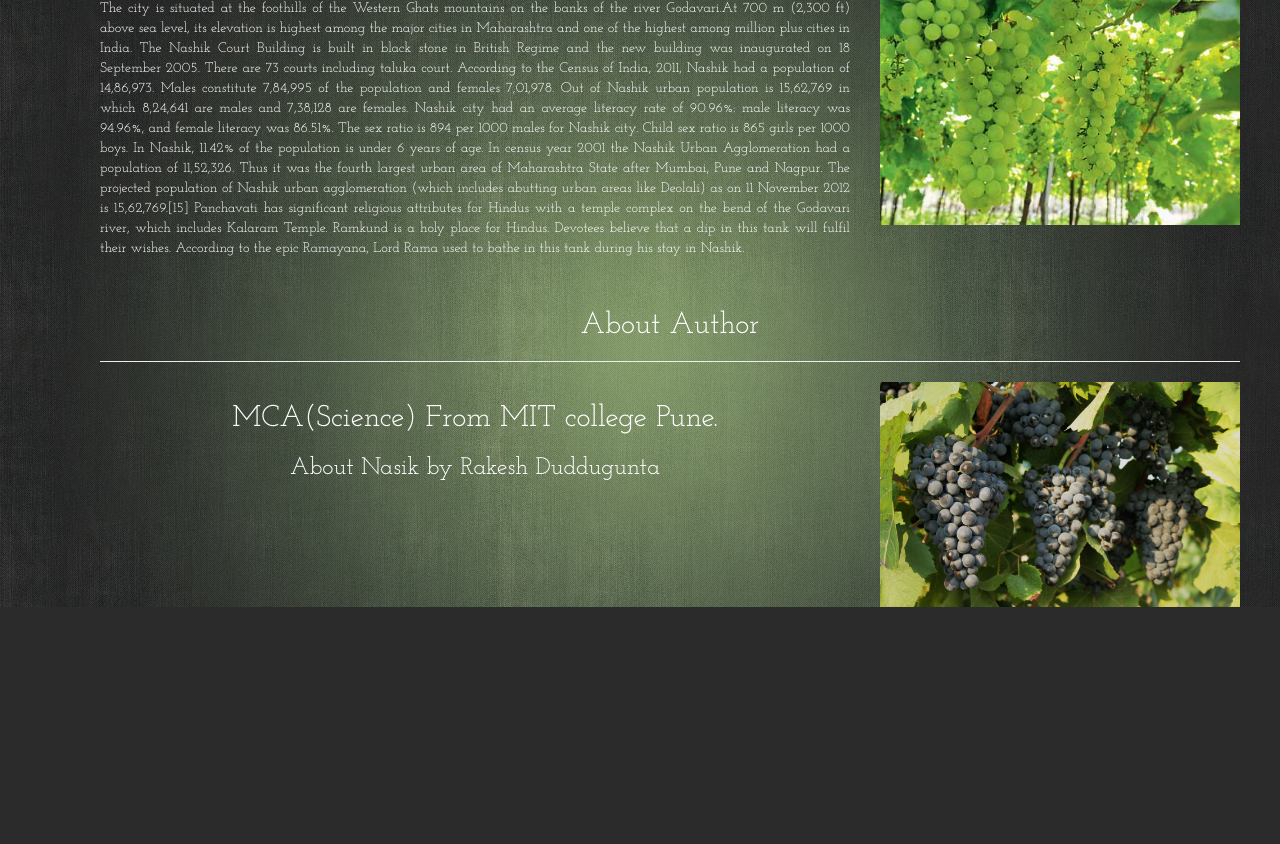
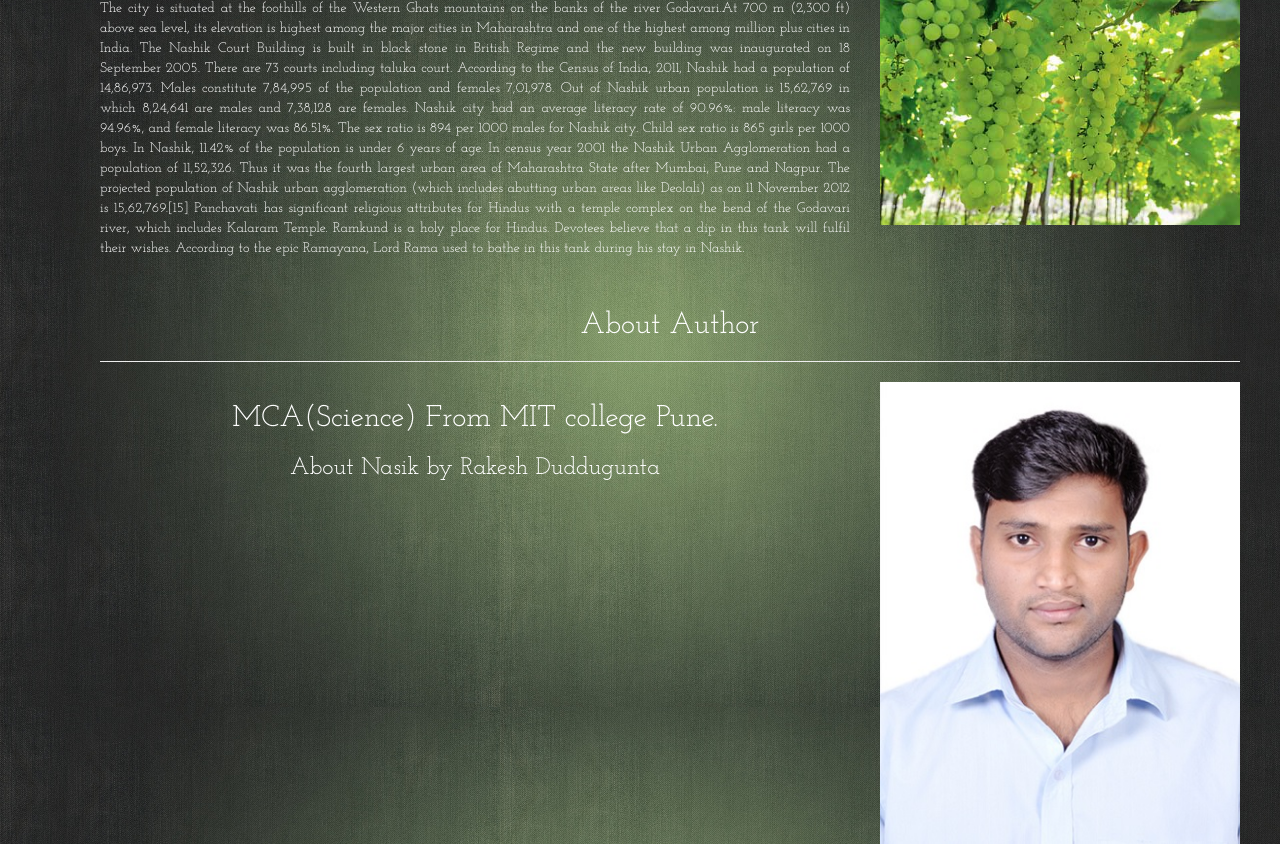
Before and after one commit to rakeshduddugunta/Nashik, a PHP site: page / in a window 1280 px wide. Shown: the part 2173-3017 px from the top of the page. Before the commit the page ends 2780 px from the top, so only its background shows below. Run offline with PHP 8.4, Linux system fonts and the light colour scheme.

Commit message:
Update index.php

```diff
--- a/index.php
+++ b/index.php
@@ -193,7 +193,7 @@
 
     </div>
     <div class="col-sm-4">
-        <img src="Black-Grapes-On-Tree.jpg" class="img-responsive" alt="image">
+        <img src="DSC_0019.JPG" class="img-responsive" alt="image">
     </div>
 </div><!-- End row -->
 
```
